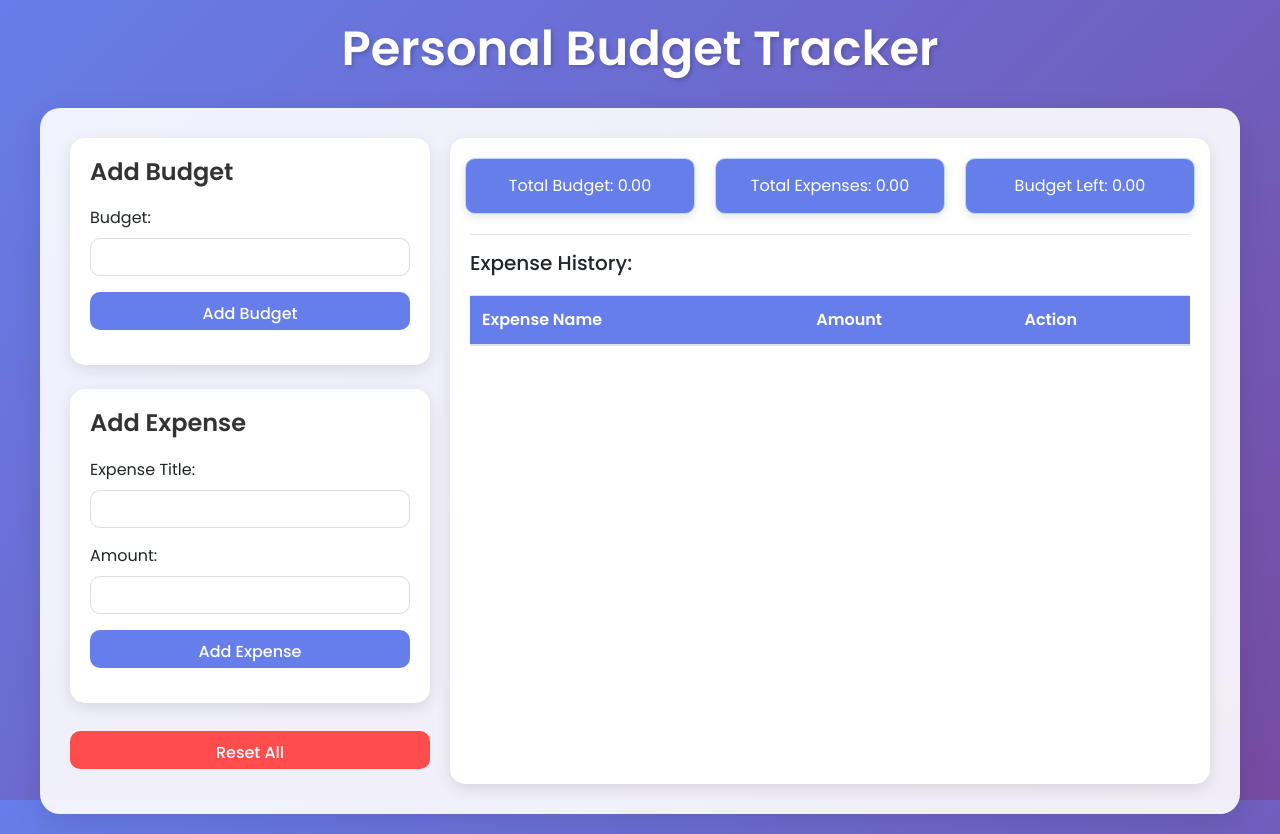
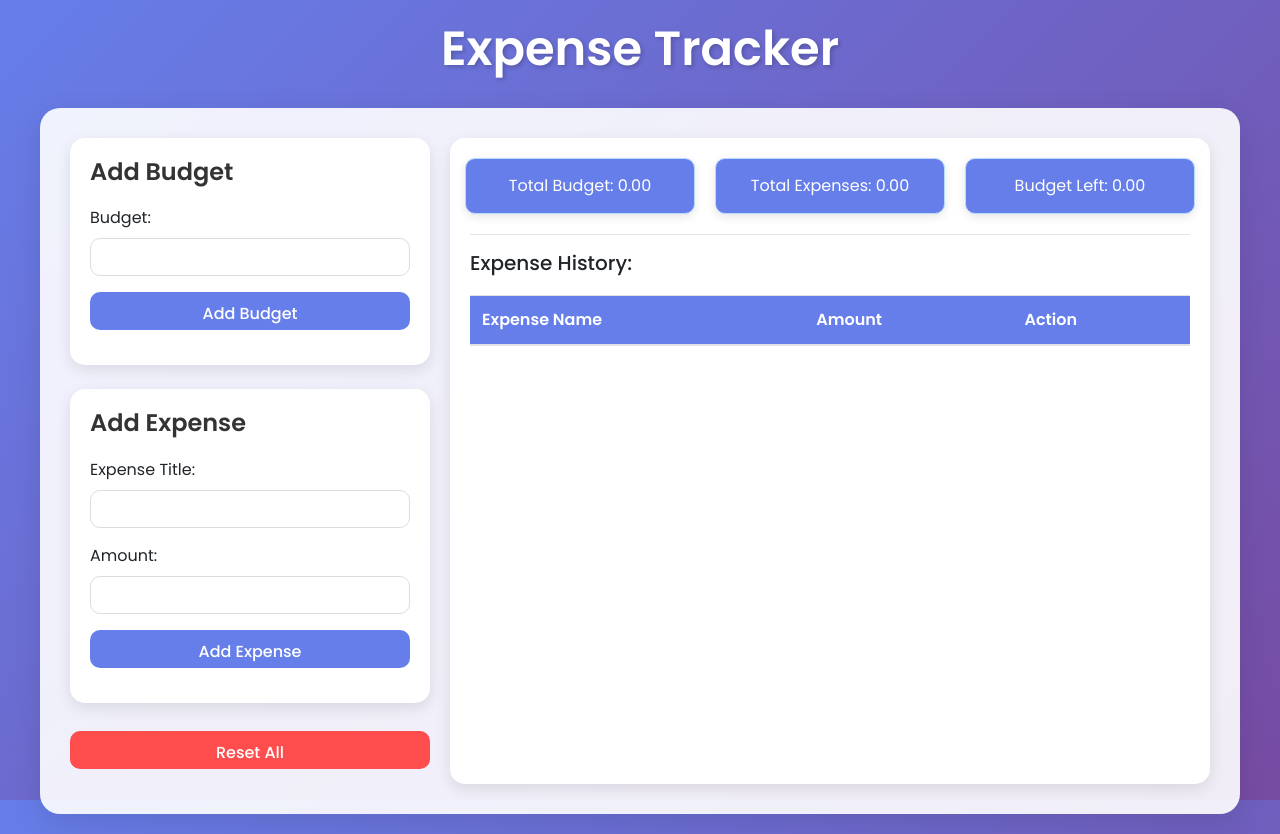
Before and after one commit to improperboy/Personal-Budget-Tracker, a plain HTML site: page index.html in a window 1280 px wide. Drawn offline with nearby package versions, Linux system fonts and the light colour scheme.

Commit message:
Initial Commit Changed name to Expense Tracker

```diff
--- a/index.html
+++ b/index.html
@@ -10,7 +10,7 @@
 </head>
 <body>
     <div class="main">
-        <h1>Personal Budget Tracker</h1>
+        <h1>Expense Tracker</h1>
         <div class="budget-container">
             <div class="add-container">
                 <div class="add-budget-container">
```
